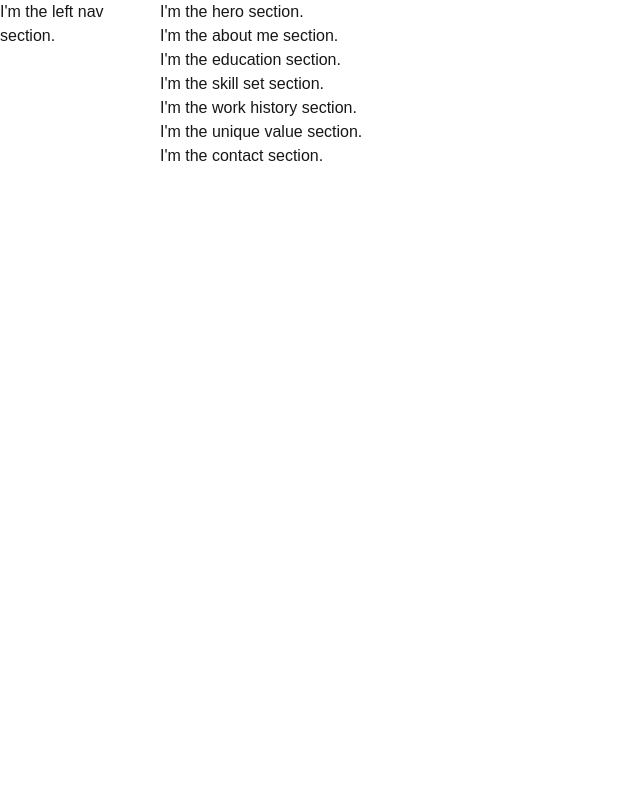
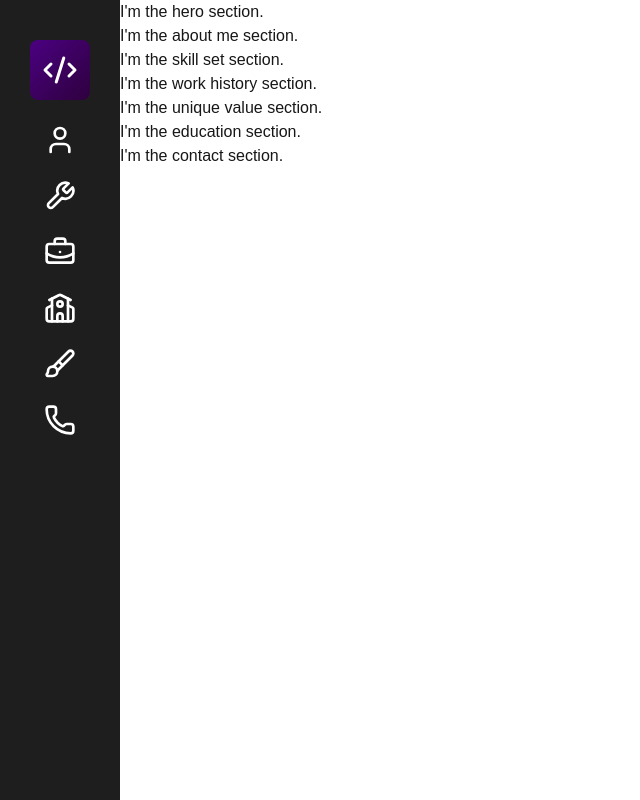
Before and after one commit to oauzenne/olivia-young-portfolio, a Next.js app: page / in a window 1280 px wide. Shown: the whole page, without its empty margins (0-640 px from the left). Built offline with nearby package versions, Linux system fonts and the light colour scheme.

Commit message:
added in navbar icons and animations - next: add onclick active state on navitems

```diff
--- /dev/null
+++ b/src/app/data/index.ts
@@ -0,0 +1,11 @@
+import { NavItem } from '../types';
+
+export const navItems: NavItem[] = [
+  { id: 'hero', label: 'Home' },
+  { id: 'about-me', label: 'About' },
+  { id: 'skill-set', label: 'Skills' },
+  { id: 'work-history', label: 'Experience' },
+  { id: 'education', label: 'Education' },
+  { id: 'unique-value', label: 'My Edge' },
+  { id: 'contact', label: 'Contact' },
+];
--- a/src/app/page.tsx
+++ b/src/app/page.tsx
@@ -10,17 +10,17 @@ import LeftNav from '@/components/sections/LeftNav'
 export default function Home() {
   return (
     <div className="flex">
-      <aside className="w-20 md:w-40 fixed left-0 top-0 h-full z-10">
+      <aside className="w-15 md:w-30 fixed left-0 top-0 h-full z-10 bg-[#1E1E1E] text-white p-4">
         <LeftNav />
       </aside>
 
-      <main className="ml-20 md:ml-40 w-full">
+      <main className="ml-15 md:ml-30 w-full">
         <Hero />
         <AboutMe />
-        <Education />
         <SkillSet />
         <WorkHistory />
         <UniqueValue />
+        <Education />
         <Contact />
       </main>
     </div>
--- /dev/null
+++ b/src/app/types/index.ts
@@ -0,0 +1,4 @@
+export interface NavItem {
+  id: string;
+  label: string;
+}
--- a/src/components/sections/LeftNav.tsx
+++ b/src/components/sections/LeftNav.tsx
@@ -1,9 +1,46 @@
+import {
+  Code2,
+  User,
+  BriefcaseBusiness,
+  Wrench,
+  Brush,
+  School,
+  Phone,
+} from "lucide-react";
+import { navItems } from "../../app/data/index";
+
 export default function LeftNav() {
   return (
     <section id="left-nav">
-      <div>
-        I'm the left nav section.
-      </div>
+      <nav className="fixed top-0 left-0 h-full hidden md:block z-20 w-15 md:w-30">
+        <ul className="flex flex-col items-center gap-6 pt-10">
+          {navItems.map((item) => (
+            <li key={item.id} className="w-[50%]">
+              {item.id === "hero" && (
+                <Code2 className="w-full h-full p-3 text-white bg-gradient-to-br from-[#4B0082] to-[#2E003E] hover:text-[#C8A2C8] rounded-lg cursor-pointer" />
+              )}
+              {item.id === "about-me" && (
+                <User className="w-8 h-8 text-white cursor-pointer w-[100%] hover:drop-shadow-[0_0_6px_white] transition-all duration-200 ease-in-out" />
+              )}
+              {item.id === "skill-set" && (
+                <Wrench className="w-8 h-8 text-white cursor-pointer w-[100%] hover:drop-shadow-[0_0_6px_white] transition-all duration-200 ease-in-out" />
+              )}
+              {item.id === "work-history" && (
+                <BriefcaseBusiness className="w-8 h-8 text-white cursor-pointer w-[100%] hover:drop-shadow-[0_0_6px_white] transition-all duration-200 ease-in-out" />
+              )}
+              {item.id === "unique-value" && (
+                <Brush className="w-8 h-8 text-white cursor-pointer w-[100%] hover:drop-shadow-[0_0_6px_white] transition-all duration-200 ease-in-out" />
+              )}
+              {item.id === "education" && (
+                <School className="w-8 h-8 text-white cursor-pointer w-[100%] hover:drop-shadow-[0_0_6px_white] transition-all duration-200 ease-in-out" />
+              )}
+              {item.id === "contact" && (
+                <Phone className="w-8 h-8 text-white cursor-pointer w-[100%] hover:drop-shadow-[0_0_6px_white] transition-all duration-200 ease-in-out" />
+              )}
+            </li>
+          ))}
+        </ul>
+      </nav>
     </section>
   );
 }
```
Also changed, not shown: package.json (+7 -6 lines), 1 other file (tests, documents, lock files or other folders).
